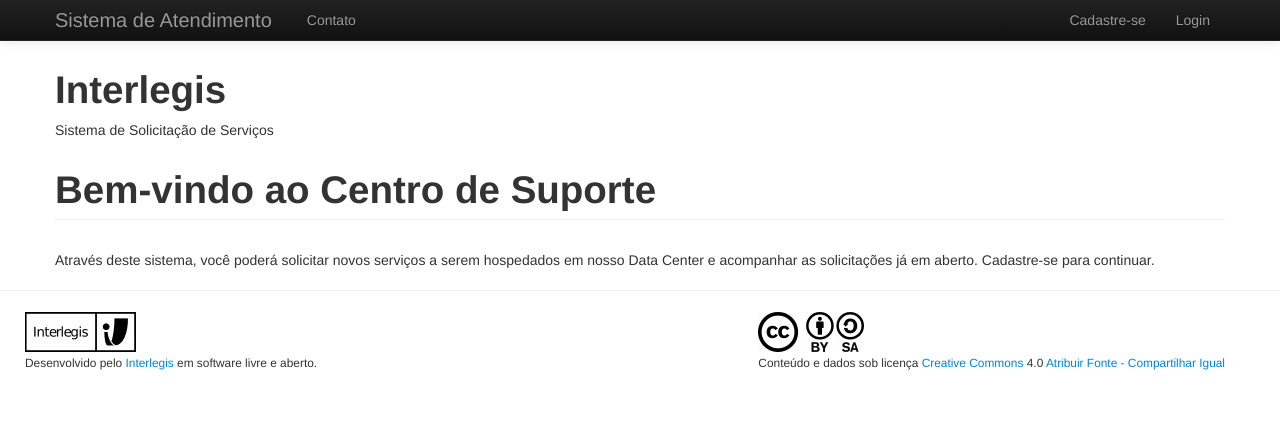
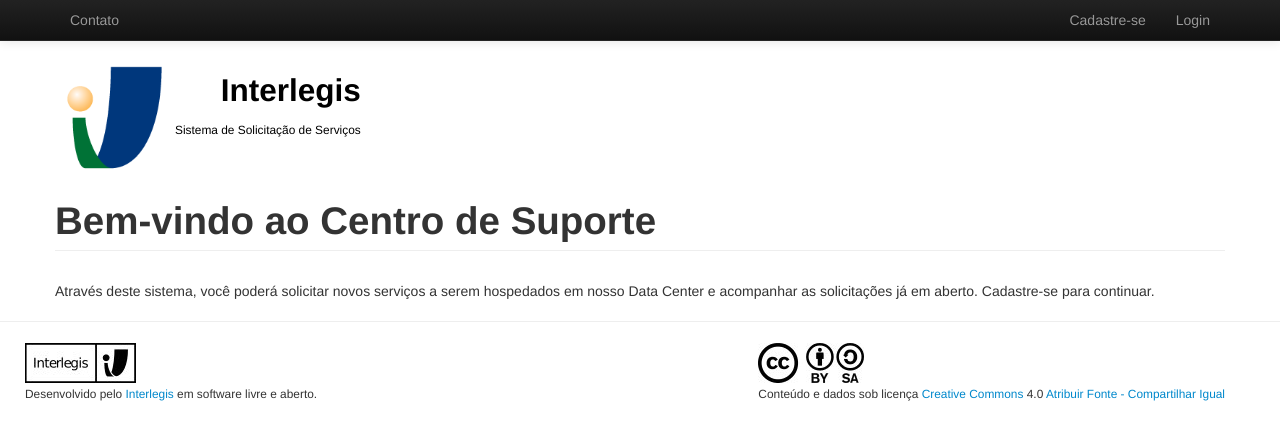
Before and after one commit to felipecoliveira/atendimento, a Django app: page / in a window 1280 px wide. Shown: the top 421 px of the page. Run offline with Django 3.2, Linux system fonts and the light colour scheme; some libraries are stand-ins or nearby versions.

Commit message:
Adiciona logo interlegis

```diff
--- a/templates/base.html
+++ b/templates/base.html
@@ -24,7 +24,6 @@
                  <span class="icon-bar"></span>
                  <span class="icon-bar"></span>
              </button>
-             <a class="brand" href="/">Sistema de Atendimento</a>
 
              <div class="nav-collapse collapse">
                  <ul class="nav pull-right">
@@ -58,9 +57,10 @@
           <header class="masthead">
             <div class="container">
               <div class="navbar-header">
-                  <span class="vcenter">
-                    <h1>Interlegis</h1>
-                    <p>Sistema de Solicitação de Serviços</p>
+                <a href="/">
+                  <img align="left" height="120" width="120" src="{% static 'img/logo.png' %}" alt="Logo" class="img-responsive visible-lg-inline-block vcenter" >
+                  <span class="vcenter" style="display:inline-block; color:black;" align="right">
+                    <h2>Interlegis</h4><small><p>Sistema de Solicitação de Serviços</p></small>
                   </span>
                 </a>
               </div>
```
Also changed, not shown: static/img/logo.png (added).
